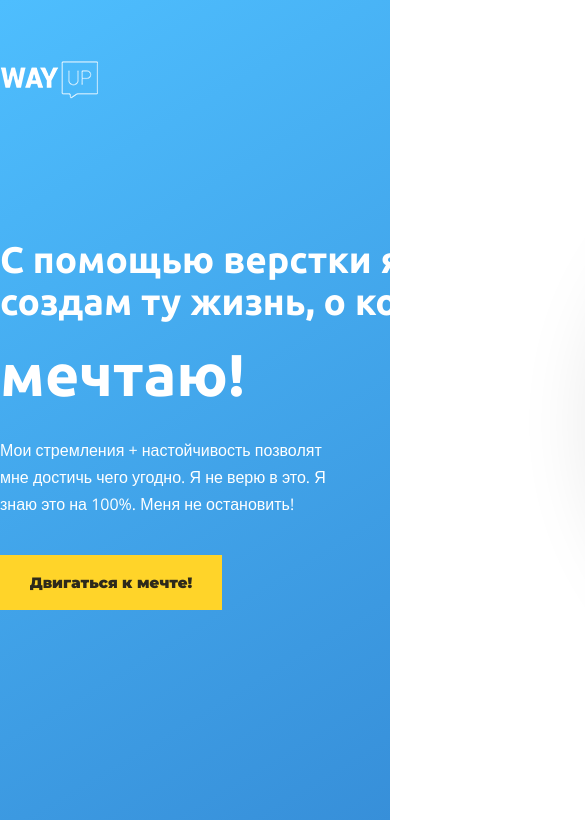
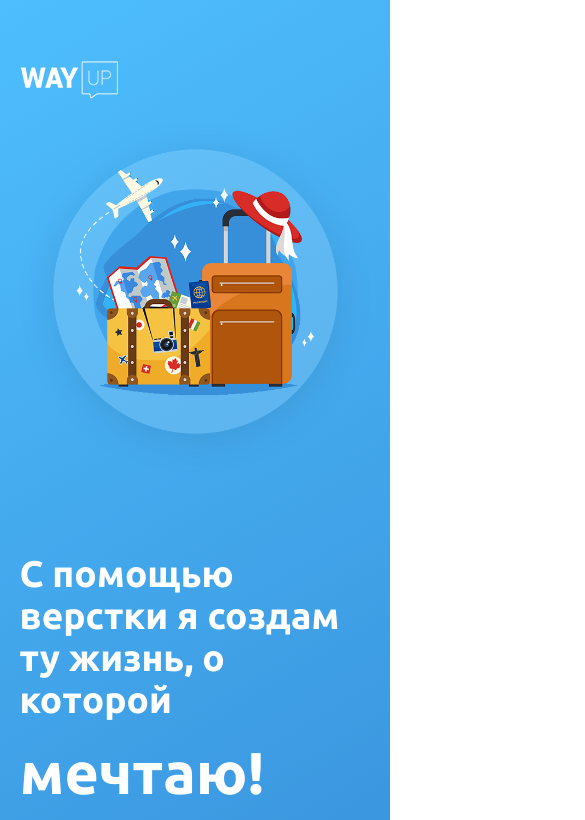
Before and after one commit to alexeyanasov/project-wayup-homework4, a plain HTML site: page index.html in a window 390 px wide. Shown: the top 820 px of the page, 585 px wide, since content can reach past the window. Drawn offline with nearby package versions, Linux system fonts and the light colour scheme.

Commit message:
адаптация mobile-last

```diff
--- /dev/null
+++ b/css/media.css
@@ -0,0 +1,69 @@
+/*Responsive*/
+
+/* 992px - 1200px*/
+@media screen and (max-width: 1200px){
+	.container{
+		width: 960px;
+	}
+}
+
+/* 768px - 992px*/
+@media screen and (max-width: 992px){
+	.container{
+		width: 720px;
+	}
+
+	.wrapper{
+		flex-direction: column-reverse;
+	}
+
+	.header__offer{
+		width: 100%;
+		margin-top: 0;
+		margin-bottom: 30px;
+	}
+
+	.header__intro{
+		width: 100%;
+	}
+
+	.header__travel{
+		display: block;
+		margin: 20px auto 0;
+		width: 580px;
+	}
+
+	.virtues{
+		flex-direction: column;
+	}
+
+	.virtues__item{
+		width: 100%;
+		margin-bottom: 30px;
+	}
+
+	.virtues__text{
+		max-width: 100%;
+	}
+
+}
+
+/* 576px - 768px*/
+@media screen and (max-width: 768px){
+	.container{
+		width: 540px;
+	}
+
+	.header__travel,
+	.mail__input,
+	.btn{
+		width: 100%;
+	}
+}
+
+/* 320px - 576px*/
+@media screen and (max-width: 576px){
+	.container{
+		width: 90%;
+	}
+}
--- a/index.html
+++ b/index.html
@@ -3,8 +3,11 @@
 <head>
 	<meta charset="UTF-8">
 	<title>Верстка современного сайта</title>
+	<meta name="viewport" content="width=device-width, initial-scale=1, shrink-to-fit=no">
+
 	<link href="https://fonts.googleapis.com/css2?family=Montserrat:wght@900&family=Open+Sans&family=Ubuntu:wght@400;700&display=swap" rel="stylesheet">
 	<link rel="stylesheet" href="css/style.css">
+	<link rel="stylesheet" href="css/media.css">
 </head>
 <body>
 	<header id="header" class="header">
```
